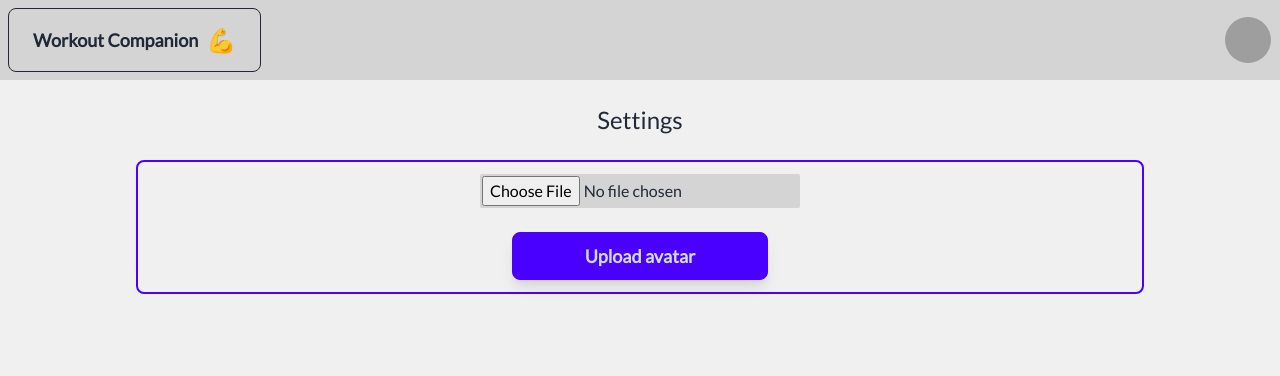
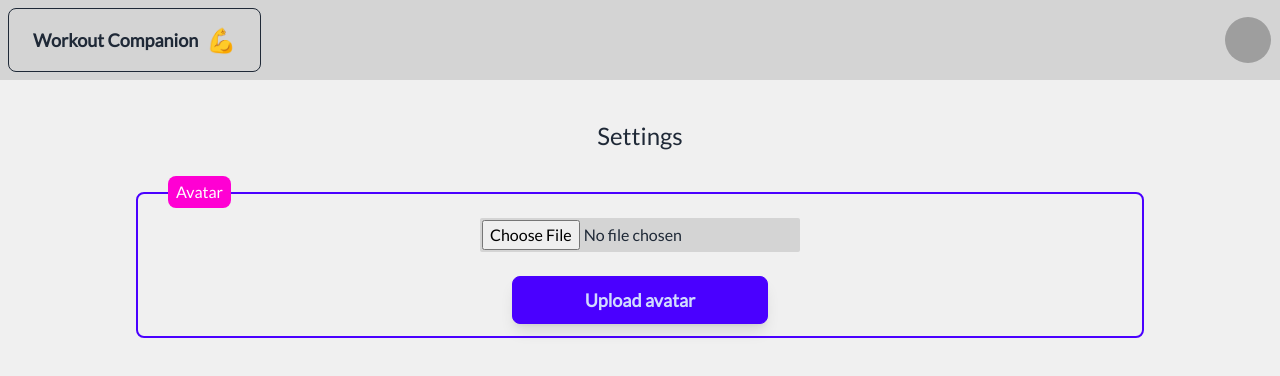
Before and after one commit to RabbitHole26/workout-companion-fe, a React (Vite) app: page /settings in a window 1280 px wide. Shown: the top 376 px of the page. Built offline with nearby package versions, Linux system fonts and the light colour scheme; no server answers; sample sign-in values are in the browser's storage; grey boxes are pictures that could not be loaded.

Commit message:
chore: improve styling of `UploadAvatar` and `Settings`

```diff
--- a/src/components/upload-avatar/UploadAvatar.jsx
+++ b/src/components/upload-avatar/UploadAvatar.jsx
@@ -20,11 +20,16 @@ const UploadAvatar = () => {
   // local state
   const [file, setFile] = useState(null)
 
-  const inputClass = classNames('rounded-sm border-2', {
+  const inputClass = classNames('rounded-sm border-2 mt-3', {
     'bg-neutral-300': isLightMode,
     'bg-neutral-700': !isLightMode,
     'border-transparent': !appError,
     'border-red-500': appError
+  })
+
+  const h2Class = classNames('absolute left-10 -translate-y-1/2 bg-secondary px-2 py-1 rounded-lg', {
+    'text-black': !isLightMode,
+    'text-white': isLightMode
   })
 
   const handleSubmit = async (e) => {
@@ -42,6 +47,8 @@ const UploadAvatar = () => {
   }
 
   return (
+    <div className="relative">
+      <h2 className={h2Class}>Avatar</h2>
       <form
         className="flex flex-col gap-3 items-center p-3 mx-2 border-2 border-primary rounded-lg"
         onSubmit={handleSubmit}
@@ -54,6 +61,7 @@ const UploadAvatar = () => {
         />
         <SubmitFormButton label='Upload avatar' />
       </form>
+    </div>
   )
 }
 
--- a/src/pages/settings-page/Settings.jsx
+++ b/src/pages/settings-page/Settings.jsx
@@ -4,7 +4,7 @@ import UploadAvatar from "../../components/upload-avatar/UploadAvatar"
 const Settings = () => {
   return (
     <div>
-      <div className="flex justify-center my-6">
+      <div className="flex justify-center my-10">
         <h2 className="text-2xl">Settings</h2>
       </div>
       <UploadAvatar />
```
Lines whose indentation alone changed are shown as unchanged.
